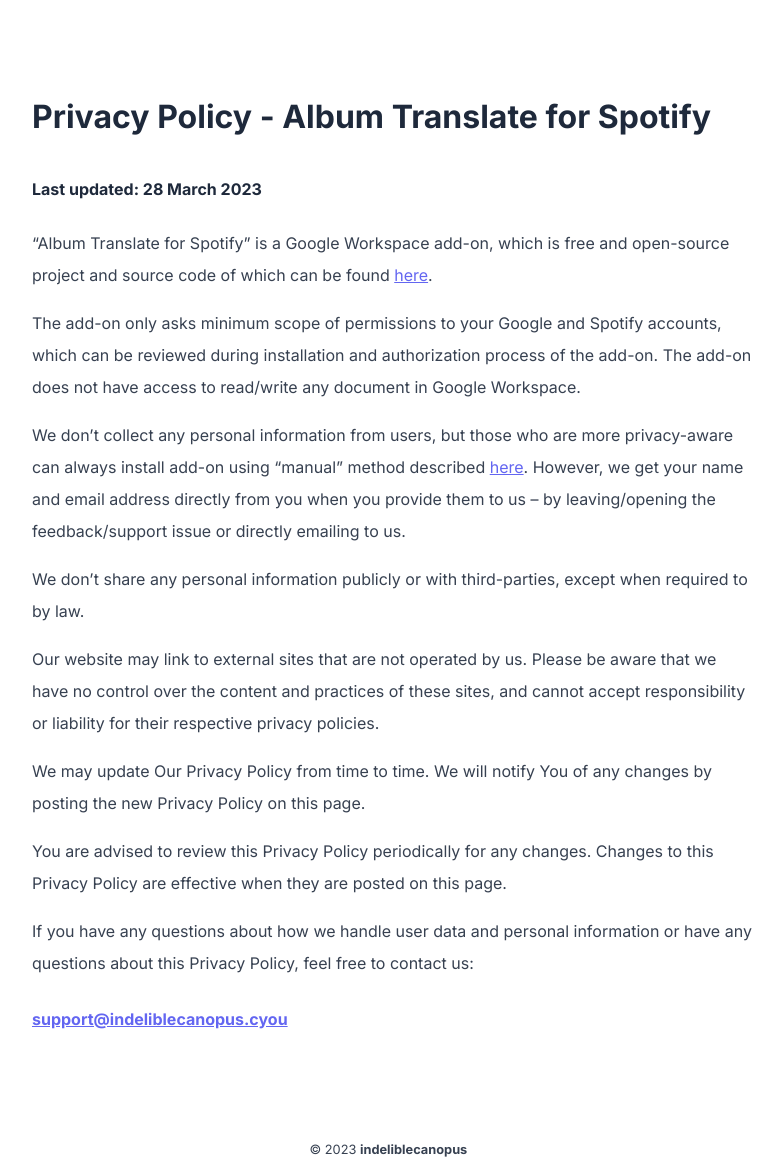
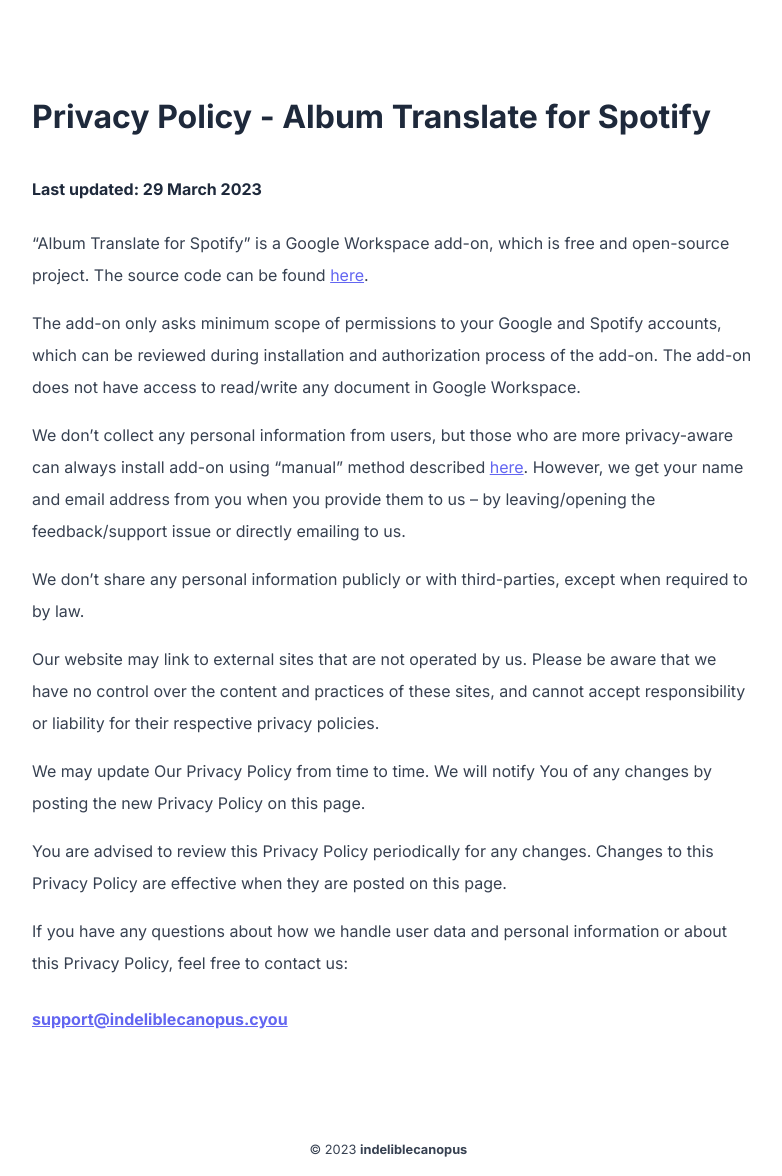
Before and after one commit to indeliblecanopus/indeliblecanopus.github.io, a Jekyll site: the page built from projects/album-translate-for-spotify/privacy-policy.md, in a window 1280 px wide. Shown: the whole page, without its empty margins (248-1030 px from the left). Built offline with Jekyll 4.4.1, drawn with Linux system fonts in a browser that asks for light colours; our own code applies the rules of GitHub Pages for plain Markdown files.

Commit message:
Update README; License; [PP1];

```diff
--- a/projects/album-translate-for-spotify/privacy-policy.md
+++ b/projects/album-translate-for-spotify/privacy-policy.md
@@ -5,13 +5,13 @@ robots: noindex
 
 # Privacy Policy - Album Translate for Spotify
 
-#### Last updated: 28 March 2023
+#### Last updated: 29 March 2023
 
-"Album Translate for Spotify" is a Google Workspace add-on, which is free and open-source project and source code of which can be found [here](https://github.com/indeliblecanopus/album-translate-for-spotify){:target="_blank"}.
+"Album Translate for Spotify" is a Google Workspace add-on, which is free and open-source project. The source code can be found [here](https://github.com/indeliblecanopus/album-translate-for-spotify){:target="_blank"}.
 
 The add-on only asks minimum scope of permissions to your Google and Spotify accounts, which can be reviewed during installation and authorization process of the add-on. The add-on does not have access to read/write any document in Google Workspace.
 
-We don't collect any personal information from users, but those who are more privacy-aware can always install add-on using "manual" method described [here](https://github.com/indeliblecanopus/album-translate-for-spotify#install-the-add-on){:target="_blank"}. However, we get your name and email address directly from you when you provide them to us – by leaving/opening the feedback/support issue or directly emailing to us.
+We don't collect any personal information from users, but those who are more privacy-aware can always install add-on using "manual" method described [here](https://github.com/indeliblecanopus/album-translate-for-spotify#install-the-add-on){:target="_blank"}. However, we get your name and email address from you when you provide them to us – by leaving/opening the feedback/support issue or directly emailing to us.
 
 We don’t share any personal information publicly or with third-parties, except when required to by law.
 
@@ -21,6 +21,6 @@ We may update Our Privacy Policy from time to time. We will notify You of any ch
 
 You are advised to review this Privacy Policy periodically for any changes. Changes to this Privacy Policy are effective when they are posted on this page.
 
-If you have any questions about how we handle user data and personal information or have any questions about this Privacy Policy, feel free to contact us:
+If you have any questions about how we handle user data and personal information or about this Privacy Policy, feel free to contact us:
 
 #### [support@indeliblecanopus.cyou](mailto:support@indeliblecanopus.cyou)
```
Also changed, not shown: README.md, 1 other file.
